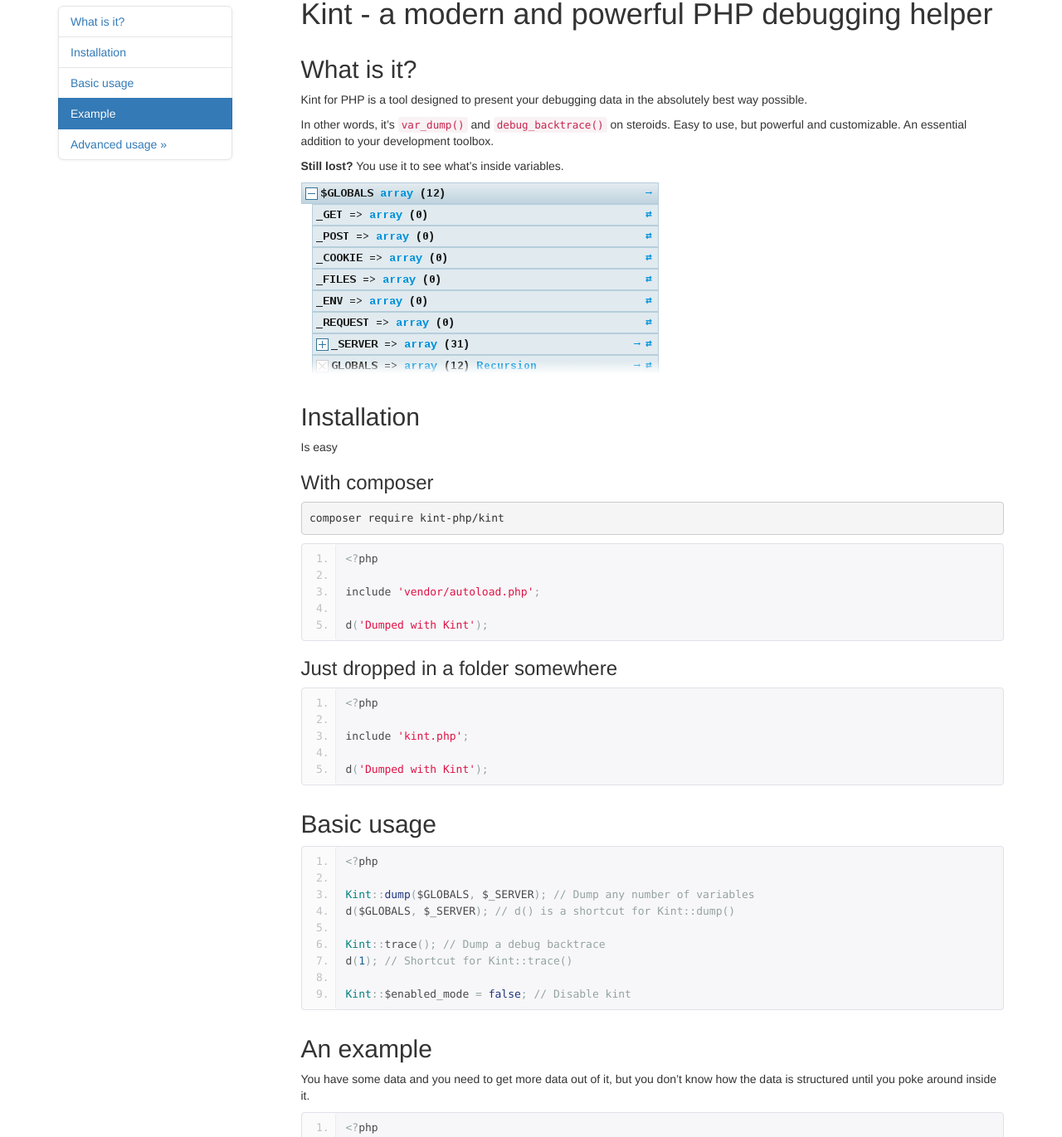
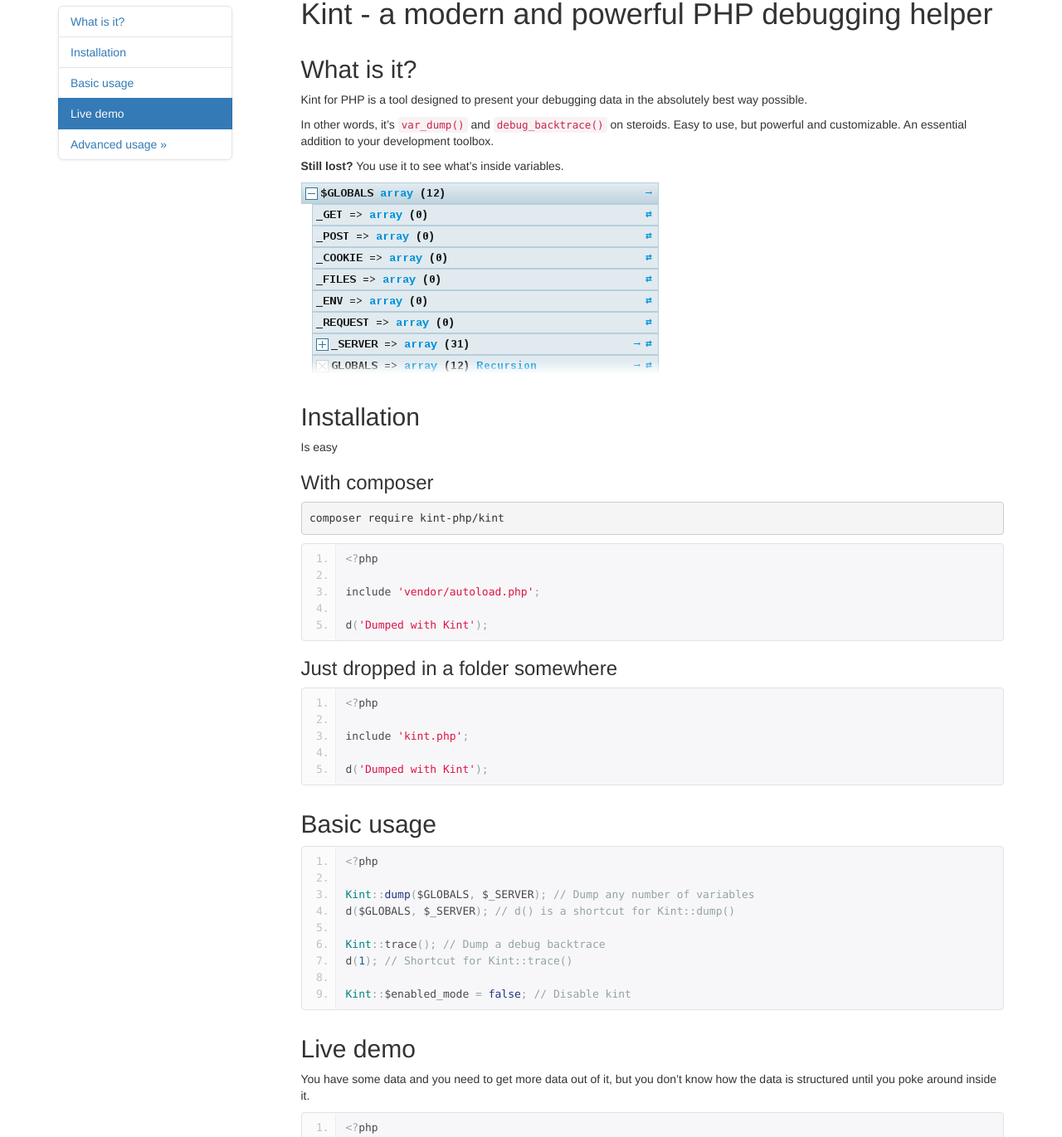
Before and after one commit to kint-php/kint, a Jekyll site: the page built from index.md, in a window 1280 px wide. Shown: the part 302-1673 px from the top of the page at 83% size. Built offline with Jekyll 4.4.1, drawn with Linux system fonts in a browser that asks for light colours; nearby versions of some CDN libraries.

Commit message:
More attention for the live demo

```diff
--- a/index.md
+++ b/index.md
@@ -7,7 +7,7 @@ permalink: /
     <li><a href="#about">What is it?</a></li>
     <li><a href="#install">Installation</a></li>
     <li><a href="#use">Basic usage</a></li>
-    <li><a href="#example">Example</a></li>
+    <li><a href="#demo">Live demo</a></li>
     <li><a href="{{ site.baseurl }}/advanced/">Advanced usage &raquo;</a></li>
 </ul>
 </div>
@@ -71,9 +71,9 @@ Kint::$enabled_mode = false; // Disable kint
 </pre>
 
 </section>
-<section id="example" markdown="1">
+<section id="demo" markdown="1">
 
-## An example
+## Live demo
 
 You have some data and you need to get more data out of it, but you don't know how the data is structured until you poke around inside it.
 
```
